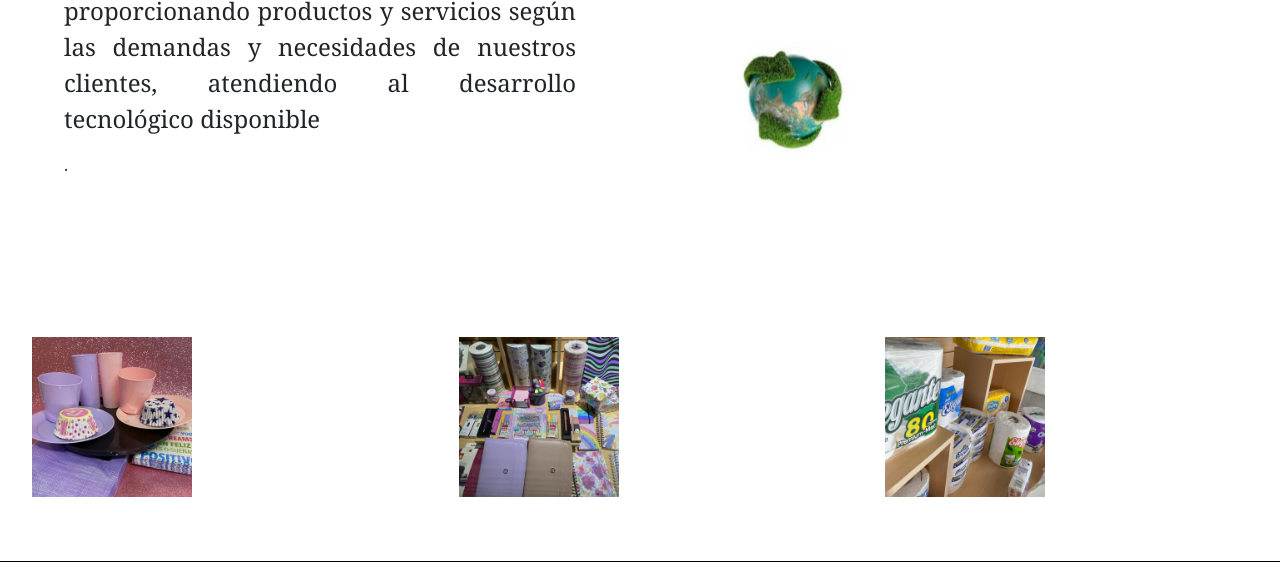
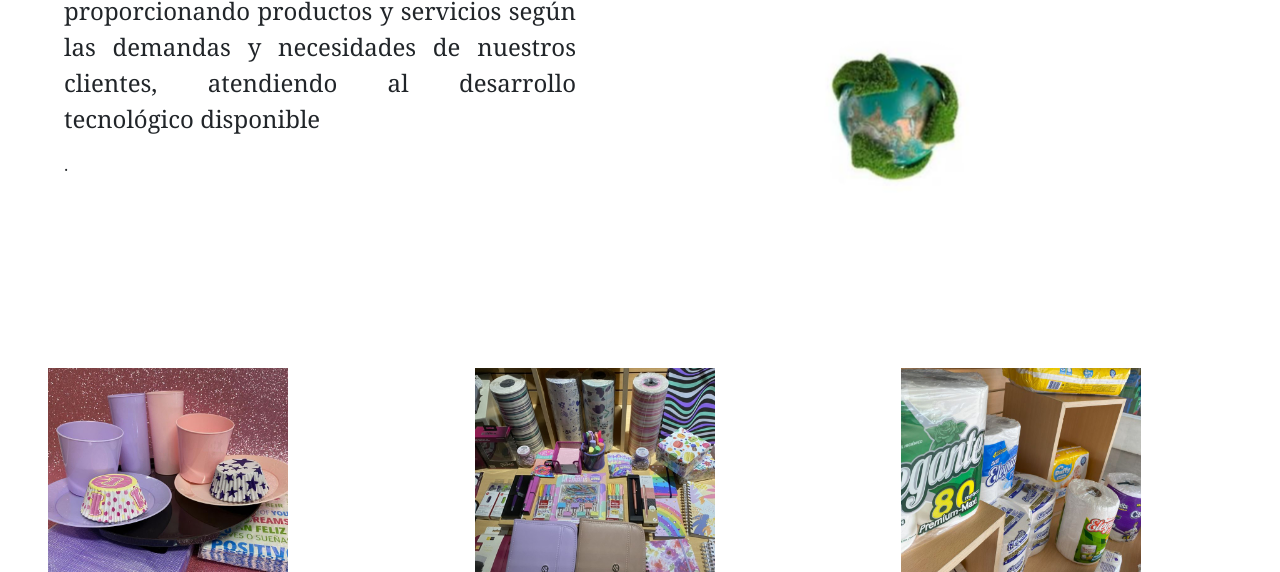
Before and after one commit to Julgardes/Gardes_web_PA, a website: page index.html in a window 1280 px wide. Shown: the part 925-1497 px from the top of the page. Drawn offline with nearby package versions, Linux system fonts and the light colour scheme; a web font is replaced by a local one.

Commit message:
listo para la entrega creo

```diff
--- a/scss/layout/_card_rubros.scss
+++ b/scss/layout/_card_rubros.scss
@@ -1,6 +1,7 @@
 .container_rubros{
     display: flex;
     flex-direction: row;
+    border-radius: 2rem;
     justify-content: space-around;
     align-items: stretch;
     margin-bottom: 2rem;
@@ -8,14 +9,14 @@
     .card_rubro{
         width: 100%;
         height: 100%;
-        padding: 2rem;
+        padding: 3rem;
         justify-content: space-around;
         align-content: stretch;
         position: relative;
         cursor: pointer;
             .img_rubro{
-                width: 10rem;
-                height: 10rem;
+                width: 15rem;
+                height: 15rem;
                 border-radius: inherit;
                 display: flex;
                 align-items: stretch;
@@ -54,7 +55,7 @@
     content: "";
     position: absolute;
     inset: 0;
-    border: 0.5rem solid white;
+    border: 0.5rem solid  rgb(0, 170, 255);
     opacity: 0;
     transition: 0.4s ease-in-out;
 }
--- a/scss/layout/_principal.scss
+++ b/scss/layout/_principal.scss
@@ -62,10 +62,11 @@ main{
                 border-width: 5%;
             }
             .img_gral{
-                width: 35%;
+                width: 45%;
                 height: auto;
                 border-radius: 50%;
                 margin-top: 5%;
+                margin-left: 15%;
             }
          }
     }
```
Also changed, not shown: css/style.css, 1 other file.
